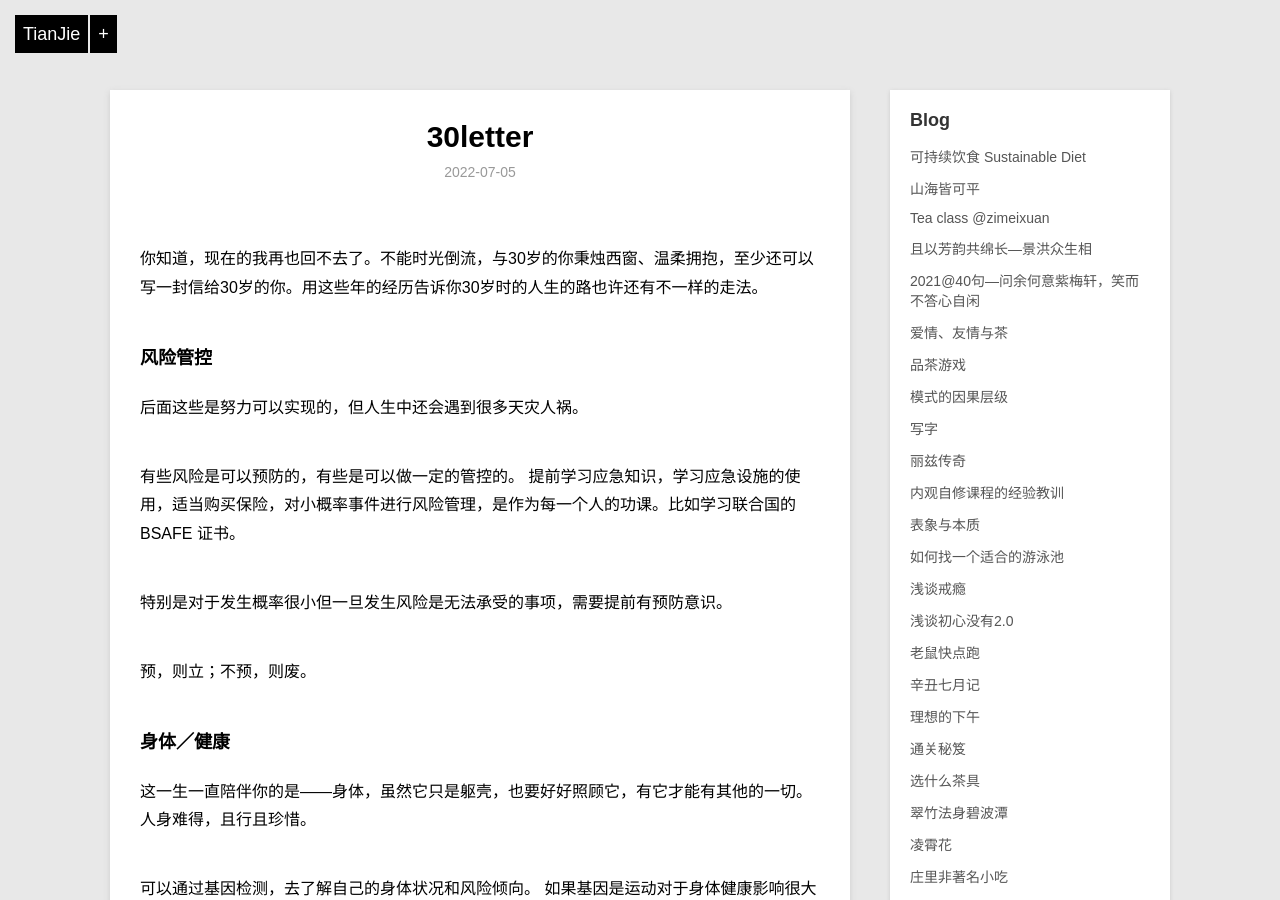
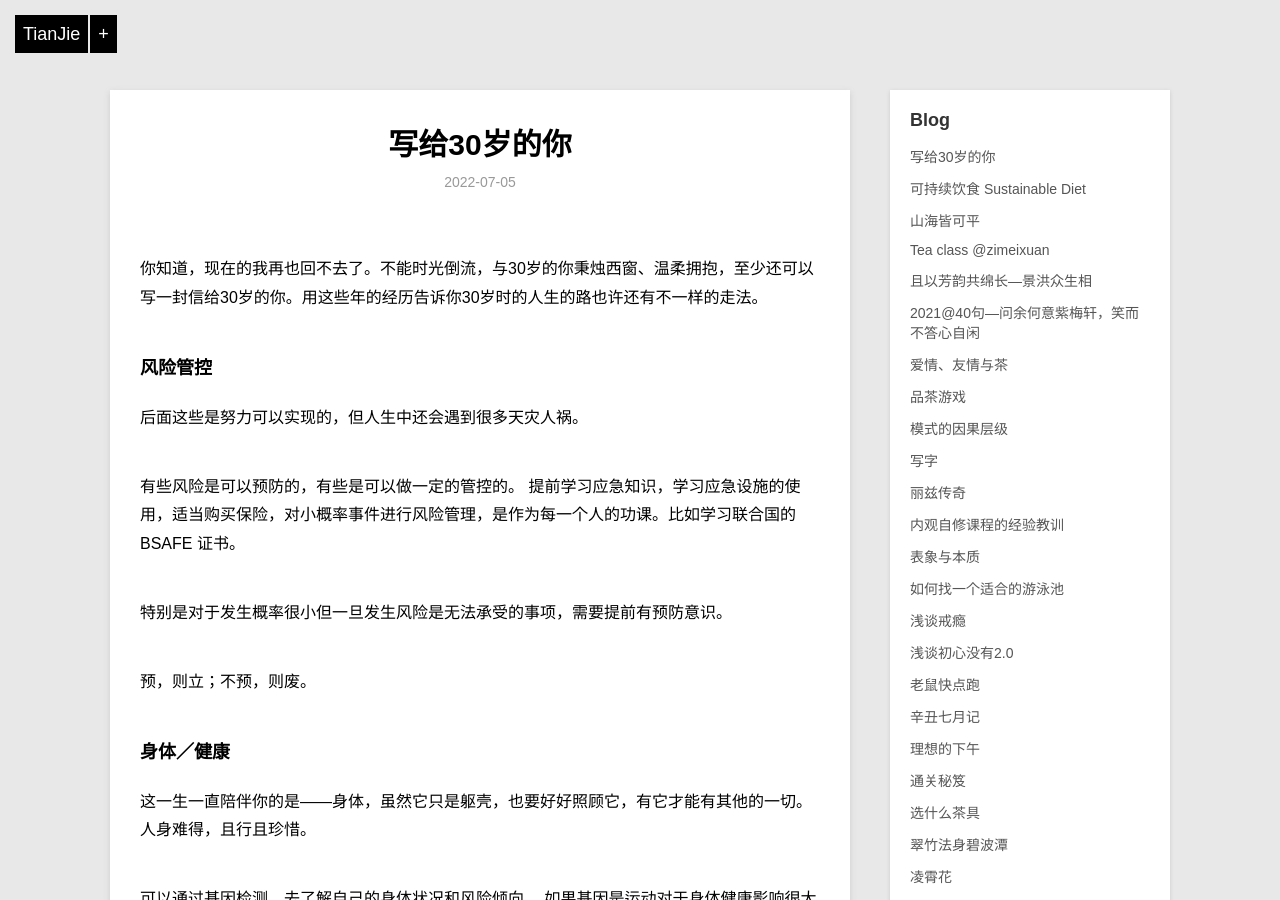
Before and after one commit to violettianjie/violettianjie.github.io, a Jekyll site: the page built from _posts/blog/2022-07-05-30letter.md, in a window 1280 px wide and 900 px high. Built offline with Jekyll 4.4.1, drawn with Linux system fonts in a browser that asks for light colours; our own code applies the rules of GitHub Pages for plain Markdown files; some of the changed text lies outside the part shown.

Commit message:
Update 2022-07-05-30letter.md

```diff
--- a/_posts/blog/2022-07-05-30letter.md
+++ b/_posts/blog/2022-07-05-30letter.md
@@ -1,4 +1,9 @@
-
+---
+layout: post
+title: " 写给30岁的你 "
+description: "回首来时径 "
+category: blog
+---
 
 你知道，现在的我再也回不去了。不能时光倒流，与30岁的你秉烛西窗、温柔拥抱，至少还可以写一封信给30岁的你。用这些年的经历告诉你30岁时的人生的路也许还有不一样的走法。
 
```
Also changed, not shown: other parts of _posts/blog/2022-07-05-30letter.md (+4 -0 lines).
